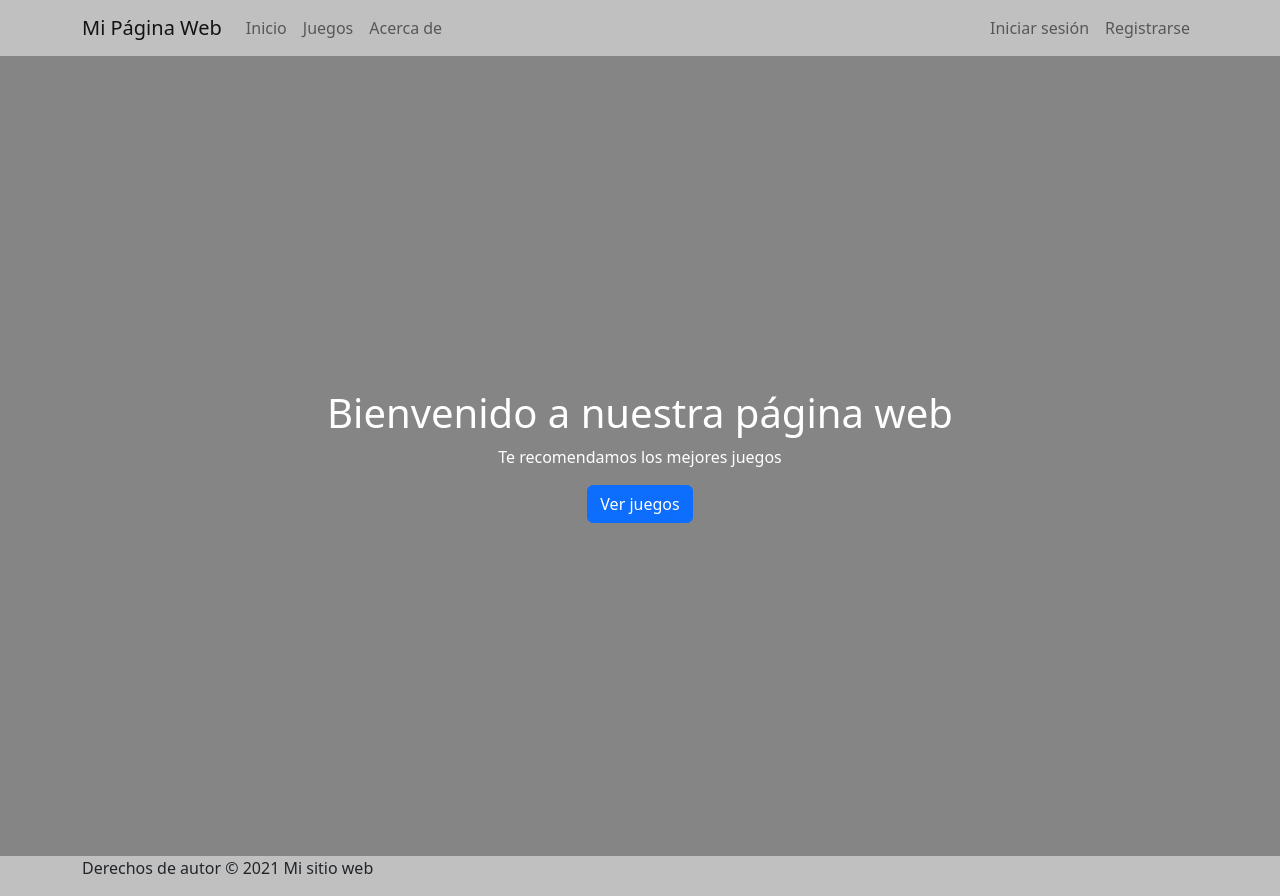
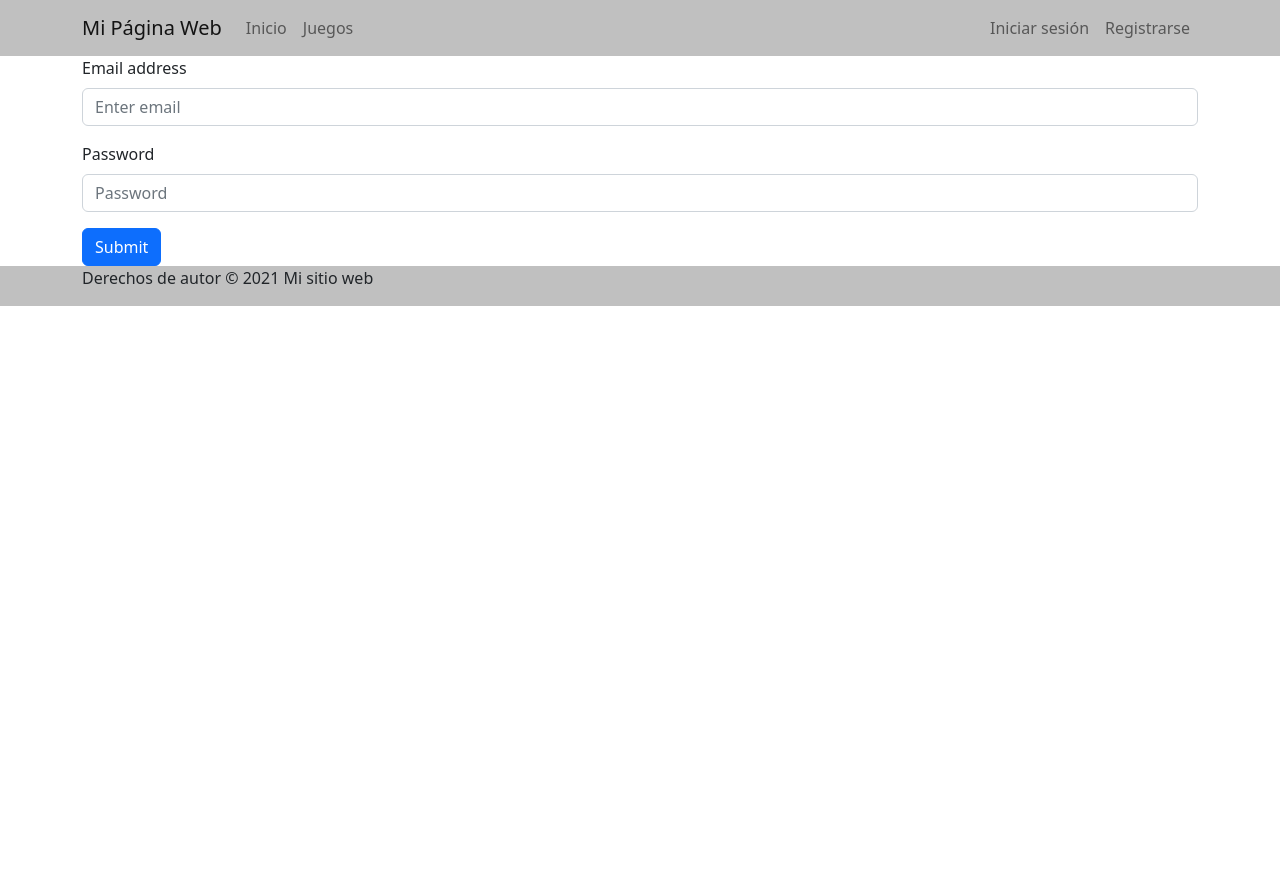
Before and after one commit to DavidValero17/dvc-fsd-geekshubs-val-proyectofinalfront, a React (Vite) app in the folder proyectofinalfront/: page /login in a window 1280 px wide. Before the commit this address led to /. After the commit the page ends 800 px from the top, so only its background shows below. Built offline with nearby package versions, Linux system fonts and the light colour scheme.

Commit message:
pantalla login añadida y funcionando a falta de pulirla

```diff
--- a/proyectofinalfront/index.html
+++ b/proyectofinalfront/index.html
@@ -4,7 +4,7 @@
     <meta charset="UTF-8" />
     <link rel="icon" type="image/svg+xml" href="/vite.svg" />
     <meta name="viewport" content="width=device-width, initial-scale=1.0" />
-    <title>Vite + React</title>
+    <title>GameFinder</title>
   </head>
   <body>
     <div id="root"></div>
--- a/proyectofinalfront/src/App.css
+++ b/proyectofinalfront/src/App.css
@@ -3,3 +3,12 @@
   height: 100%;
   width: 100%;
 }
+
+.CenteredForm {
+  display: flex;
+  align-items: center;
+  justify-content: center;
+  height: 90vh;
+  width: 100vw;
+  padding: 0 0 0 0;
+}
--- a/proyectofinalfront/src/app/store.js
+++ b/proyectofinalfront/src/app/store.js
@@ -0,0 +1,27 @@
+
+import { configureStore } from '@reduxjs/toolkit';
+import detailSlice from '../pages/detailSlice';
+import userSlice from '../pages/userSlice';
+
+import storage from 'redux-persist/lib/storage';
+import { combineReducers } from 'redux';
+import { persistReducer } from 'redux-persist';
+
+import thunk from 'redux-thunk';
+
+const reducers = combineReducers({
+    user: userSlice,
+    detail: detailSlice,
+})
+
+const persistConfig = {
+  key: 'root',
+  storage,
+}
+
+const persistedReducer = persistReducer(persistConfig, reducers);
+
+export default configureStore({
+    reducer: persistedReducer,
+    middleware: [thunk]
+});
--- a/proyectofinalfront/src/common/Header/Header.jsx
+++ b/proyectofinalfront/src/common/Header/Header.jsx
@@ -5,16 +5,15 @@ export const Header = () => {
     return (
         <Navbar style={{ backgroundColor: "#2626264a" }} expand="lg">
           <Container>
-            <Navbar.Brand href="#">Mi Página Web</Navbar.Brand>
+            <Navbar.Brand href="/">Mi Página Web</Navbar.Brand>
             <Navbar.Toggle aria-controls="navbar-nav" />
             <Navbar.Collapse id="navbar-nav">
               <Nav className="me-auto">
-                <Nav.Link href="#">Inicio</Nav.Link>
+                <Nav.Link href="/">Inicio</Nav.Link>
                 <Nav.Link href="#">Juegos</Nav.Link>
-                <Nav.Link href="#">Acerca de</Nav.Link>
               </Nav>
               <Nav>
-                <Nav.Link href="#">Iniciar sesión</Nav.Link>
+                <Nav.Link href="/login">Iniciar sesión</Nav.Link>
                 <Nav.Link href="#">Registrarse</Nav.Link>
               </Nav>
             </Navbar.Collapse>
--- a/proyectofinalfront/src/main.jsx
+++ b/proyectofinalfront/src/main.jsx
@@ -1,28 +1,27 @@
 import React from 'react'
 import ReactDOM from 'react-dom/client'
 import App from './App.jsx'
-// import './index.css'
 
-// import { Provider } from "react-redux";
-// import store from "./app/store";
+import { Provider } from "react-redux";
+import store from "./app/store";
 
 import "bootstrap/dist/css/bootstrap.min.css";
 
 import { BrowserRouter } from "react-router-dom";
 
-// import { PersistGate } from "redux-persist/integration/react";
-// import { persistStore } from "redux-persist";
+import { PersistGate } from "redux-persist/integration/react";
+import { persistStore } from "redux-persist";
 
-// const persistor = persistStore(store);
+const persistor = persistStore(store);
 
 ReactDOM.createRoot(document.getElementById("root")).render(
   <React.StrictMode>
-    {/* <Provider store={store}> */}
-      {/* <PersistGate loading={null} persistor={persistor}> */}
+    <Provider store={store}>
+      <PersistGate loading={null} persistor={persistor}>
         <BrowserRouter>
           <App />
         </BrowserRouter>
-      {/* </PersistGate> */}
-    {/* </Provider> */}
+      </PersistGate>
+    </Provider>
   </React.StrictMode>
 );
--- a/proyectofinalfront/src/pages/Body/Body.jsx
+++ b/proyectofinalfront/src/pages/Body/Body.jsx
@@ -1,13 +1,11 @@
 import React from "react";
 import { Home } from "../Home/Home";
-// import { Login } from "../Login/Login";
+import { Login } from "../Login/Login";
 // import { Profile } from "../Profile/Profile";
 // import { Register } from "../Register/Register";
 
 import { Routes, Route, Navigate } from "react-router-dom";
-// import { NewAppointment } from "../NewAppointment/NewAppointment";
-// import { MyAppointments } from "../MyAppointments/MyAppointments";
-// import { CheckAllAppointment } from "../CheckAppointment/CheckAllAppointment";
+
 // import { GetAllClients } from "../GetAllClients/GetAllClients";
 
 export const Body = () => {
@@ -16,12 +14,9 @@ export const Body = () => {
       <Routes>
         <Route path="*" element={<Navigate to="/" />} />
         <Route path="/" element={<Home />} />
-        {/* <Route path="/login" element={<Login />} /> */}
+        <Route path="/login" element={<Login />} />
         {/* <Route path="/profile" element={<Profile />} /> */}
         {/* <Route path="/register" element={<Register />} /> */}
-        {/* <Route path="/newappointment" element={<NewAppointment />} /> */}
-        {/* <Route path="/myappointments" element={<MyAppointments />} /> */}
-        {/* <Route path="/allappointments" element={<CheckAllAppointment />} /> */}
         {/* <Route path="/getallclients" element={<GetAllClients />} /> */}
       </Routes>
     </>
--- a/proyectofinalfront/src/pages/Home/Home.css
+++ b/proyectofinalfront/src/pages/Home/Home.css
@@ -4,3 +4,7 @@
     width: 100%;
     color: white;
   }
+
+  .loginDesign {
+    background-color: #2626268f;
+  }
--- a/proyectofinalfront/src/pages/Login/Login.jsx
+++ b/proyectofinalfront/src/pages/Login/Login.jsx
@@ -1,7 +1,61 @@
-import React from 'react'
+import { useState } from 'react';
+import { Form, Button, Container } from 'react-bootstrap';
+import { useNavigate } from 'react-router-dom';
+import { useDispatch } from 'react-redux';
+import { logMe } from '../../services/apiCalls';
+import { login } from '../userSlice';
 
 export const Login = () => {
+  const [email, setEmail] = useState('');
+  const [password, setPassword] = useState('');
+  const [error, setError] = useState('');
+  const dispatch = useDispatch();
+  const navigate = useNavigate();
+
+  const handleSubmit = async (e) => {
+    e.preventDefault();
+    try {
+      const response = await logMe({ email, password });
+      dispatch(login({ credentials: response.data }));
+      navigate('/');
+    } catch (error) {
+      setError('Wrong Credentials');
+    }
+  };
+
   return (
-    <div>Login</div>
-  )
-}
+    <Container>
+      <Form onSubmit={handleSubmit}>
+        <Form.Group className="mb-3" controlId="formBasicEmail">
+          <Form.Label>Email address</Form.Label>
+          <Form.Control
+            type="email"
+            placeholder="Enter email"
+            value={email}
+            onChange={(e) => setEmail(e.target.value)}
+            required
+          />
+        </Form.Group>
+
+        <Form.Group className="mb-3" controlId="formBasicPassword">
+          <Form.Label>Password</Form.Label>
+          <Form.Control
+            type="password"
+            placeholder="Password"
+            value={password}
+            onChange={(e) => setPassword(e.target.value)}
+            required
+          />
+        </Form.Group>
+
+        <Button variant="primary" type="submit">
+          Submit
+        </Button>
+      </Form>
+
+      {error && <p className="text-danger">{error}</p>}
+    </Container>
+  );
+};
+
+export default Login;
--- /dev/null
+++ b/proyectofinalfront/src/pages/detailSlice.js
@@ -0,0 +1,23 @@
+import { createSlice } from "@reduxjs/toolkit";
+
+export const detailSlice = createSlice({
+  name: "detail",
+  initialState: {
+    choosenObject: {},
+  },
+  reducers: {
+    addChoosen: (state, action) => {
+      return {
+        ...state,
+        ...action.payload,
+      };
+    },
+  },
+});
+
+//exporto las ACCIONES.....
+export const { addChoosen } = detailSlice.actions;
+
+export const detailData = (state) => state.detail;
+
+export default detailSlice.reducer;
--- /dev/null
+++ b/proyectofinalfront/src/pages/userSlice.js
@@ -0,0 +1,28 @@
+import { createSlice } from "@reduxjs/toolkit";
+
+export const userSlice = createSlice({
+  name: "user",
+  initialState: {
+    credentials: {},
+  },
+  reducers: {
+    login: (state, action) => {
+      return {
+        ...state,
+        credentials: action.payload.credentials,
+      };
+    },
+    userout: (state) => {
+      return {
+        ...state,
+        credentials: {},
+      };
+    },
+  },
+});
+
+export const { login, userout } = userSlice.actions;
+
+export const userData = (state) => state.user.credentials;
+
+export default userSlice.reducer;
--- a/proyectofinalfront/src/services/apiCalls.js
+++ b/proyectofinalfront/src/services/apiCalls.js
@@ -0,0 +1,7 @@
+import axios from "axios";
+
+const root = "http://localhost:4000";
+
+export const logMe = async (body) => {
+    return await axios.post(`${root}/auth/login`, body);
+  };
```
Also changed, not shown: proyectofinalfront/src/common/LoginForm/LoginForm.jsx (added, +19 -0 lines).
